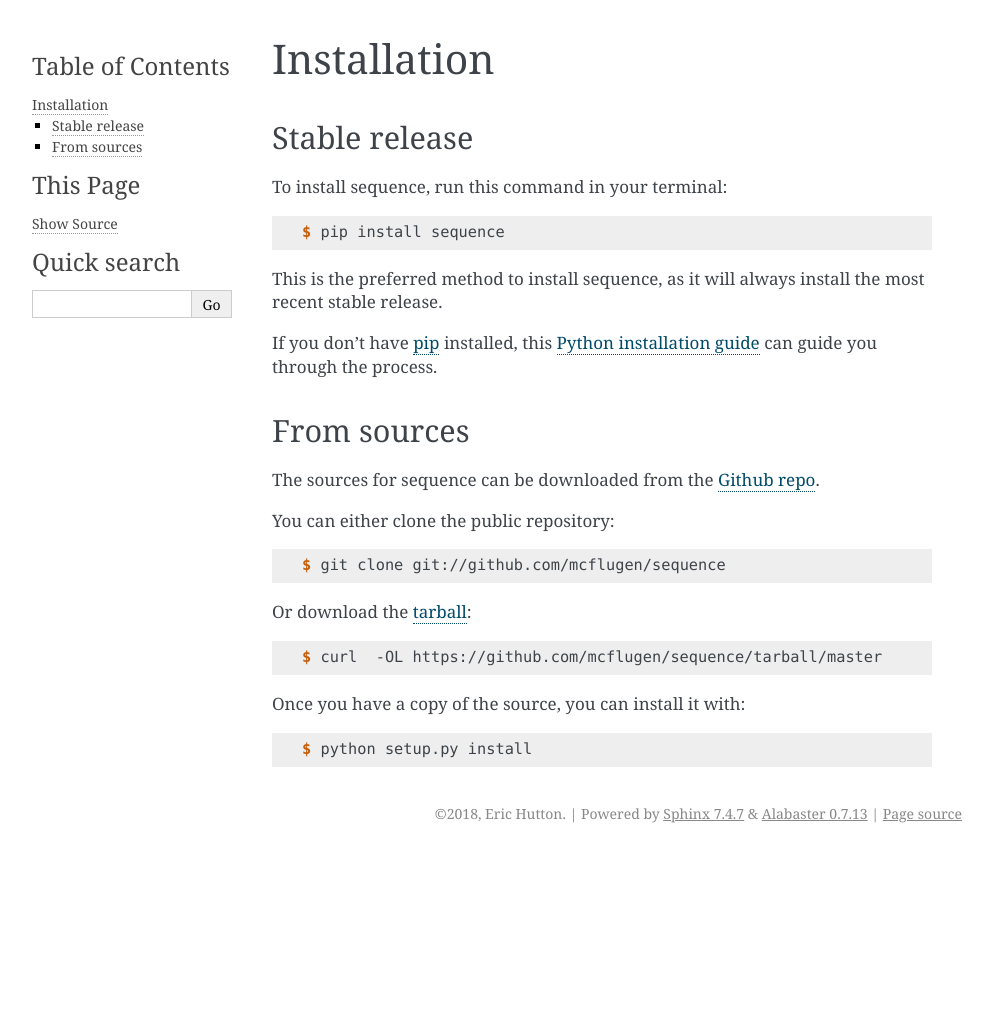
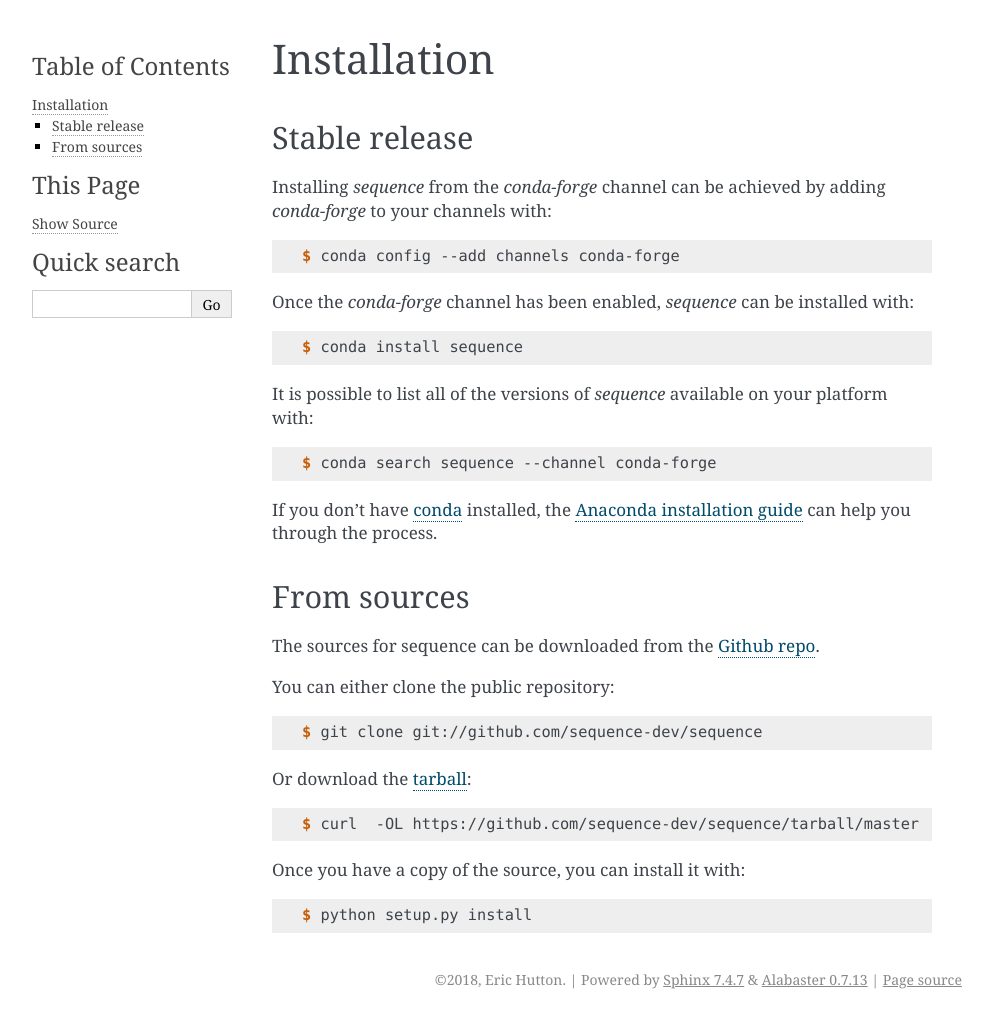
Before and after one commit to sequence-dev/sequence, a Sphinx documentation site: the page built from docs/installation.rst, in a window 1280 px wide. Shown: the whole page, without its empty margins (148-1141 px from the left). Built offline with Sphinx 7.4.7, drawn with Linux system fonts in a browser that asks for light colours; before the commit the page ends 900 px from its top, so only the background shows below that.

Commit message:
Add conda install instructions.

```diff
--- a/docs/installation.rst
+++ b/docs/installation.rst
@@ -8,20 +8,32 @@ Installation
 Stable release
 --------------
 
-To install sequence, run this command in your terminal:
+Installing `sequence` from the `conda-forge` channel can be achieved
+by adding `conda-forge` to your channels with:
 
 .. code-block:: console
 
-    $ pip install sequence
+    $ conda config --add channels conda-forge
 
-This is the preferred method to install sequence, as it will always install the most recent stable release.
+Once the `conda-forge` channel has been enabled, `sequence` can be
+installed with:
 
-If you don't have `pip`_ installed, this `Python installation guide`_ can guide
-you through the process.
+.. code-block:: console
 
-.. _pip: https://pip.pypa.io
-.. _Python installation guide: http://docs.python-guide.org/en/latest/starting/installation/
+    $ conda install sequence
 
+It is possible to list all of the versions of `sequence` available
+on your platform with:
+
+.. code-block:: console
+
+    $ conda search sequence --channel conda-forge
+
+If you don't have `conda`_ installed, the `Anaconda installation guide`_ can
+help you through the process.
+
+.. _conda: https://conda.io/docs/
+.. _Anaconda installation guide: http://docs.anaconda.com/anaconda/install/
 
 From sources
 ------------
@@ -32,13 +44,13 @@ You can either clone the public repository:
 
 .. code-block:: console
 
-    $ git clone git://github.com/mcflugen/sequence
+    $ git clone git://github.com/sequence-dev/sequence
 
 Or download the `tarball`_:
 
 .. code-block:: console
 
-    $ curl  -OL https://github.com/mcflugen/sequence/tarball/master
+    $ curl  -OL https://github.com/sequence-dev/sequence/tarball/master
 
 Once you have a copy of the source, you can install it with:
 
@@ -47,5 +59,5 @@ Once you have a copy of the source, you can install it with:
     $ python setup.py install
 
 
-.. _Github repo: https://github.com/mcflugen/sequence
-.. _tarball: https://github.com/mcflugen/sequence/tarball/master
+.. _Github repo: https://github.com/sequence-dev/sequence
+.. _tarball: https://github.com/sequence-dev/sequence/tarball/master
```
